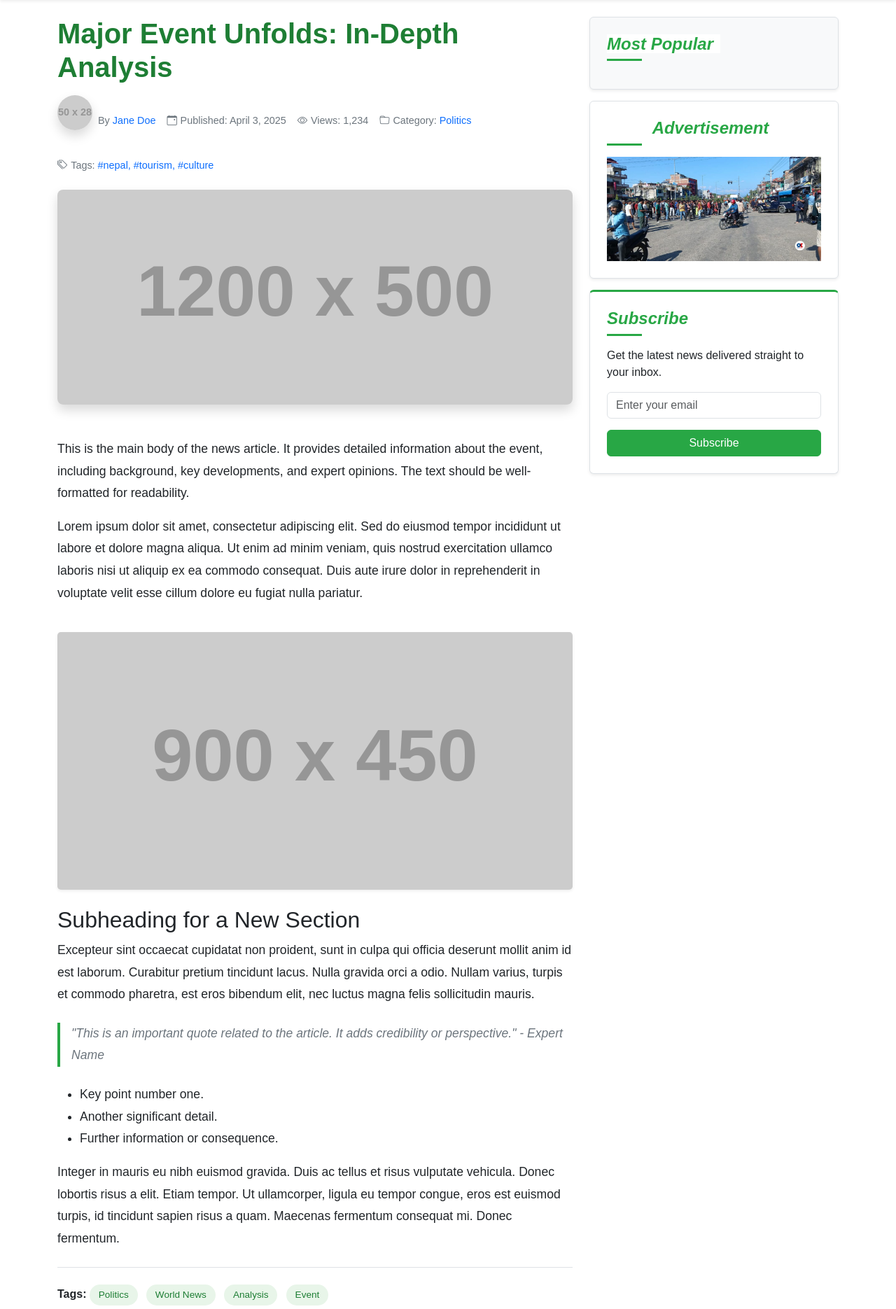
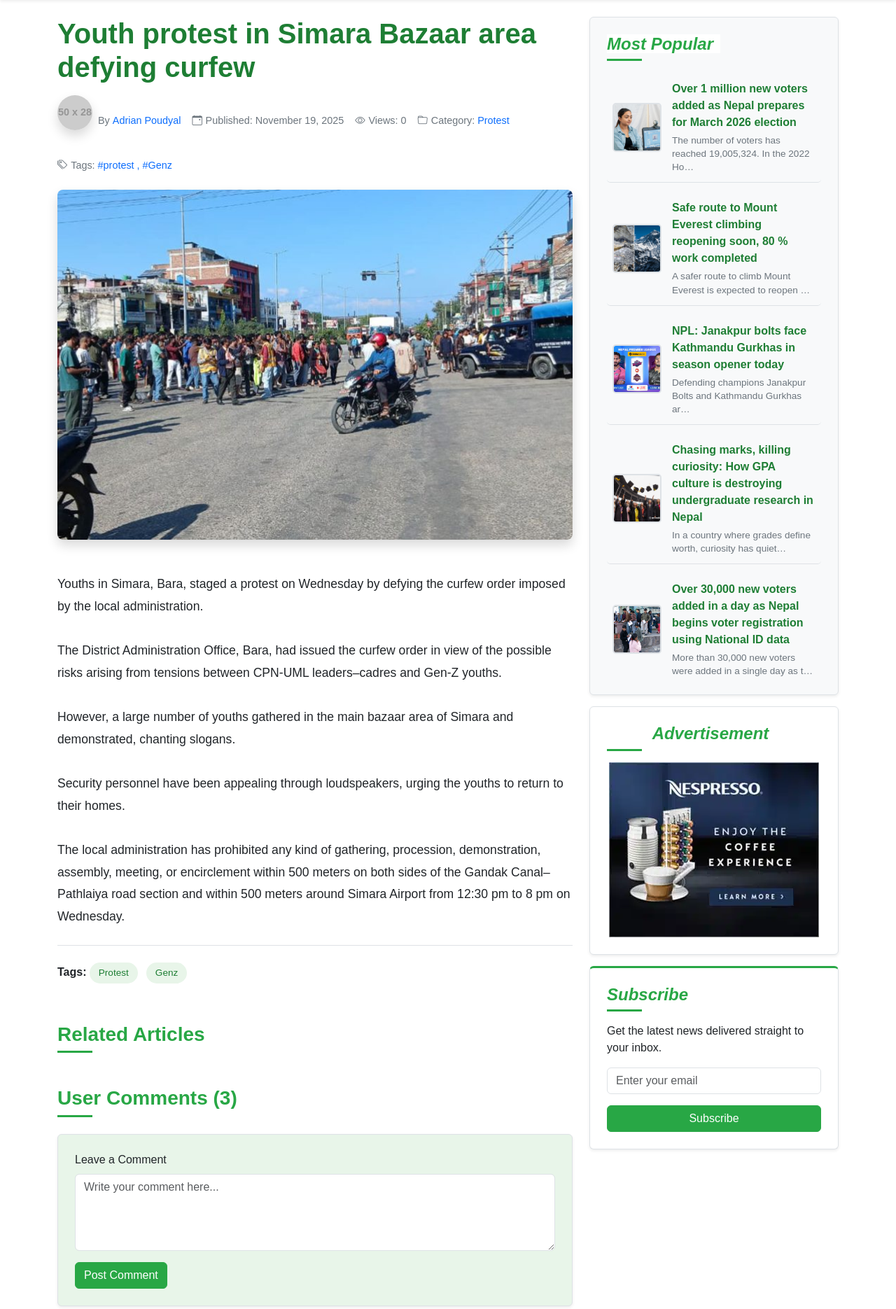
Before and after one commit to Adrian2062/NewsPortal, a Django app: page /post-detail/1/ in a window 1280 px wide. Shown: the part 73-1943 px from the top of the page at 70% size. Run offline with Django 5.2, Linux system fonts and the light colour scheme; data comes from the database, SQL or seed files in the repository; both versions use the stored data as it was after the commit; grey boxes labelled with a size stand in for pictures from a placeholder-image service; some libraries are stand-ins or nearby versions.

Commit message:
Updated on Categories, Advertisement

```diff
--- a/NEWS/settings.py
+++ b/NEWS/settings.py
@@ -62,6 +62,7 @@ TEMPLATES = [
                 'django.template.context_processors.request',
                 'django.contrib.auth.context_processors.auth',
                 'django.contrib.messages.context_processors.messages',
+                'newspaper.nav.navigation',
             ],
         },
     },
--- a/newspaper/admin.py
+++ b/newspaper/admin.py
@@ -1,6 +1,7 @@
 from django.contrib import admin
-from newspaper.models import Post, Tag, Category
+from newspaper.models import Post, Tag, Category, Advertisement
 # Register your models here.
 admin.site.register(Post)
 admin.site.register(Tag)
 admin.site.register(Category)
+admin.site.register(Advertisement)
--- a/newspaper/models.py
+++ b/newspaper/models.py
@@ -45,3 +45,9 @@ class Post(TimeStampedModel):
 
     def __str__(self):
         return self.title
+
+class Advertisement(TimeStampedModel):
+    title = models.CharField(max_length=100)
+    image = models.ImageField(upload_to="advertisements/%Y/%m/%d/", blank=False)
+    def __str__(self):
+        return self.title
--- /dev/null
+++ b/newspaper/nav.py
@@ -0,0 +1,5 @@
+from newspaper.models import Category
+
+def navigation(request):
+    categories = Category.objects.all()
+    return {"categories": categories}
--- a/newspaper/views.py
+++ b/newspaper/views.py
@@ -3,9 +3,23 @@ from django.views.generic import TemplateView, ListView, DetailView
 from django.utils import timezone
 from datetime import timedelta
 from .models import Post
+from newspaper.models import Advertisement
 
+class SidebarMixin:
+     def get_context_data(self, **kwargs):
+        context = super().get_context_data(**kwargs)
+        context["popular_posts"] = Post.objects.filter(
+            published_at__isnull=False,
+            status="active"
+        ).order_by("-published_at")[:5]
+
+        context["advertisements"] = (
+            Advertisement.objects.all().order_by("-created_at").first()
+        )
+
+        return context
 # Create your views here.
-class HomeView(TemplateView):
+class HomeView(SidebarMixin,TemplateView):
     template_name = "newsportal/home.html"
 
     # If we want to add extra context data to our template we use get_context_data
@@ -36,7 +50,7 @@ class HomeView(TemplateView):
             status="active"
         ).order_by("-published_at")[:5]
         return context
-class PostListView(ListView):
+class PostListView(SidebarMixin,ListView):
     model = Post
     template_name = "newsportal/list/list.html"
     context_object_name = "posts"
@@ -47,14 +61,8 @@ class PostListView(ListView):
             published_at__isnull=False,
             status="active"
         ).order_by("-published_at")
-    def get_context_data(self, **kwargs):
-        context = super().get_context_data(**kwargs)
-        context["popular_posts"] = Post.objects.filter(
-            published_at__isnull=False,
-            status="active"
-        ).order_by("-published_at")[:5]
-        return context
-class PostDetailView(DetailView):
+
+class PostDetailView(SidebarMixin,DetailView):
     model = Post
     template_name = "newsportal/detail/detail.html"
     context_object_name = "post"
@@ -63,3 +71,17 @@ class PostDetailView(DetailView):
         query = super().get_queryset()
         query = query.filter(published_at__isnull=False, status="active")
         return query
+
+    def get_context_data(self, **kwargs):
+        context = super().get_context_data(**kwargs)
+
+        context["related_articles"] = (
+            Post.objects.filter(
+                published_at__isnull=False,
+                status="active",
+                category=self.object.category
+            )
+            .exclude(id=self.object.id)
+            .order_by("-published_at", "-views_count")[:2]
+        )
+        return context
--- a/templates/newsportal/detail/left/post_detail.html
+++ b/templates/newsportal/detail/left/post_detail.html
@@ -1,63 +1,40 @@
  <article>
             <!-- Article Header -->
             <header class="article-header mb-4">
-              <h1 class="article-title">Major Event Unfolds: In-Depth Analysis</h1>
+              <h1 class="article-title">{{ post.title }}</h1>
               <div class="article-meta">
                 <span class="author-profile">
                   <img src="https://placehold.co/50/28a745/ffffff?text=A" alt="Author" />
-                  By <a href="#" class="text-decoration-none ms-1">Jane Doe</a>
+                  By <a href="#" class="text-decoration-none ms-1">{{ post.author.get_full_name }}</a>
                 </span>
-                <span><i class="bi bi-calendar-event"></i> Published: April 3, 2025</span>
-                <span><i class="bi bi-eye"></i> Views: 1,234</span>
-                <span><i class="bi bi-folder"></i>Category: <a href="#" class="text-decoration-none ms-1">Politics</a></span>
-                <span><i class="bi bi-tags"></i>Tags: <a href="#" class="text-decoration-none ms-1">#nepal, #tourism, #culture</a></span>
+                <span><i class="bi bi-calendar-event"></i> Published: {{ post.published_at|date:"F j, Y"}}</span>
+                <span><i class="bi bi-eye"></i> Views: {{ post.views_count }}</span>
+                <span><i class="bi bi-folder"></i>Category: <a href="#" class="text-decoration-none ms-1">{{ post.category.name }}</a></span>
+                <span><i class="bi bi-tags"></i>Tags:
+                  <a href="#" class="text-decoration-none ms-1">
+                    {% for tag in post.tag.all %}
+                      #{{ tag.name }} {% if not forloop.last %}, {% endif %}
+                    {% endfor %}
+                  </a></span>
               </div>
-              <img src="https://placehold.co/1200x500/28a745/ffffff?text=Featured+Article+Image"
-                   alt="Featured Article Image" />
+              <img src="{{ post.featured_image.url }}"
+                  width="1200"
+                  height="500"
+                   alt="{{ post.title }}" />
             </header>
 
             <!-- Article Body -->
             <section class="article-content">
-              <p>
-                This is the main body of the news article. It provides detailed information about the event, including background, key developments, and expert opinions. The text should be well-formatted for readability.
-              </p>
-
-              <p>
-                Lorem ipsum dolor sit amet, consectetur adipiscing elit. Sed do eiusmod tempor incididunt ut labore et dolore magna aliqua. Ut enim ad minim veniam, quis nostrud exercitation ullamco laboris nisi ut aliquip ex ea commodo consequat. Duis aute irure dolor in reprehenderit in voluptate velit esse cillum dolore eu fugiat nulla pariatur.
-              </p>
-
-              <img src="https://placehold.co/900x450/6c757d/ffffff?text=Content+Image"
-                   alt="Content Image"
-                   class="my-4 shadow-sm" />
-
-              <h2>Subheading for a New Section</h2>
-              <p>
-                Excepteur sint occaecat cupidatat non proident, sunt in culpa qui officia deserunt mollit anim id est laborum. Curabitur pretium tincidunt lacus. Nulla gravida orci a odio. Nullam varius, turpis et commodo pharetra, est eros bibendum elit, nec luctus magna felis sollicitudin mauris.
-              </p>
-
-              <blockquote>
-                "This is an important quote related to the article. It adds credibility or perspective." - Expert Name
-              </blockquote>
-
-              <ul>
-                <li>Key point number one.</li>
-                <li>Another significant detail.</li>
-                <li>Further information or consequence.</li>
-              </ul>
-
-              <p>
-                Integer in mauris eu nibh euismod gravida. Duis ac tellus et risus vulputate vehicula. Donec lobortis risus a elit. Etiam tempor. Ut ullamcorper, ligula eu tempor congue, eros est euismod turpis, id tincidunt sapien risus a quam. Maecenas fermentum consequat mi. Donec fermentum.
-              </p>
+              {{ post.content|linebreaksbr }}
             </section>
 
             <!-- Article Footer -->
             <footer class="mt-4 pt-4 border-top">
               <div class="article-tags">
                 <strong>Tags:</strong>
-                <a href="#">Politics</a>
-                <a href="#">World News</a>
-                <a href="#">Analysis</a>
-                <a href="#">Event</a>
+                {% for tag in post.tag.all %}
+                  <a href="#">{{ tag.name|title }}</a>
+                {% endfor %}
               </div>
             </footer>
           </article>
--- a/templates/newsportal/detail/left/related_articles.html
+++ b/templates/newsportal/detail/left/related_articles.html
@@ -5,34 +5,23 @@
             </h3>
             <div class="row row-cols-1 row-cols-md-2 g-4">
               <!-- Related Item 1 -->
+              {% for post in related_articles %}
                 <div class="col">
                   <div class="card h-100 shadow-sm news-card">
-                  <img src="https://placehold.co/400x250/6c757d/ffffff?text=Related+1"
+                    <img src="{{ post.featured_image.url }}"
+                        width="400"
+                        height="250"
                         class="card-img-top"
                         alt="Related News 1" />
                     <div class="card-body">
-                    <h5 class="card-title">Related Story Headline 1</h5>
-                    <a href="article.html" class="btn btn-outline-success btn-sm mt-2">Read More</a>
+                      <h5 class="card-title">{{ post.title }}</h5>
+                      <a href="{% url 'post-detail' post.pk %}" class="btn btn-outline-success btn-sm mt-2">Read More</a>
                     </div>
                     <div class="card-footer">
-                    <small class="text-muted">April 1, 2025</small>
+                      <small class="text-muted">{{ post.published_at|date:"F j, Y" }}</small>
                     </div>
                   </div>
                 </div>
-              <!-- Related Item 2 -->
-              <div class="col">
-                <div class="card h-100 shadow-sm news-card">
-                  <img src="https://placehold.co/400x250/17a2b8/ffffff?text=Related+2"
-                       class="card-img-top"
-                       alt="Related News 2" />
-                  <div class="card-body">
-                    <h5 class="card-title">Another Related Article</h5>
-                    <a href="article.html" class="btn btn-outline-success btn-sm mt-2">Read More</a>
-                  </div>
-                  <div class="card-footer">
-                    <small class="text-muted">March 30, 2025</small>
-                  </div>
-                </div>
-              </div>
+              {% endfor %}
             </div>
           </section>
--- a/templates/newsportal/home/left/featured_story.html
+++ b/templates/newsportal/home/left/featured_story.html
@@ -5,7 +5,7 @@
         <p class="card-text">
             {{ featured_post.content|truncatechars:200 }}
         </p>
-        <a href="article.html" class="btn btn-success">Read More <i class="bi bi-arrow-right-short"></i></a>
+        <a href="{% url 'post-detail' featured_post.pk %}" class="btn btn-success">Read More <i class="bi bi-arrow-right-short"></i></a>
         <p class="card-text mt-2">
             <small class="text-muted">Published: {{ featured_post.published_at|date:"F j, Y"}}</small>
         </p>
--- a/templates/newsportal/home/left/trending_news.html
+++ b/templates/newsportal/home/left/trending_news.html
@@ -13,7 +13,7 @@
                      width="400"
                      height="250" />
                 <div class="card-body">
-                  <h5 class="card-title">{{ post.title}}</h5>
+                  <h5 class="card-title">{{ post.title }}</h5>
                   <p class="card-text">{{ post.content|truncatechars:60 }}</p>
                   <a href="article.html" class="btn btn-outline-success btn-sm">Read More</a>
                 </div>
--- a/templates/newsportal/home/right/advertisement.html
+++ b/templates/newsportal/home/right/advertisement.html
@@ -3,7 +3,9 @@
               <h4 class="fst-italic section-title">
                 <span>Advertisement</span>
               </h4>
-              <img src="{{ post.featured_image.url }}"
+              <img src="{{ advertisements.image.url }}"
                    class="img-fluid"
+                   width="300"
+                   height="250"
                    alt="{{post.title}}" />
             </div>
--- a/templates/newsportal/nav.html
+++ b/templates/newsportal/nav.html
@@ -1,13 +1,8 @@
 <nav class="navbar navbar-expand-lg sticky-top elegant-navbar">
   <div class="container">
     <a class="navbar-brand fw-bold" href="/">NewsPortal</a>
-        <button class="navbar-toggler"
-                type="button"
-                data-bs-toggle="collapse"
-                data-bs-target="#navbarNavDropdown"
-                aria-controls="navbarNavDropdown"
-                aria-expanded="false"
-                aria-label="Toggle navigation">
+    <button class="navbar-toggler" type="button" data-bs-toggle="collapse" data-bs-target="#navbarNavDropdown"
+      aria-controls="navbarNavDropdown" aria-expanded="false" aria-label="Toggle navigation">
       <span class="navbar-toggler-icon"></span>
     </button>
     <div class="collapse navbar-collapse" id="navbarNavDropdown">
@@ -19,24 +14,15 @@
           <a class="nav-link" href="{% url 'post-list' %}">Latest News</a>
         </li>
         <li class="nav-item dropdown">
-              <a class="nav-link dropdown-toggle"
-                 href="#"
-                 role="button"
-                 data-bs-toggle="dropdown"
+          <a class="nav-link dropdown-toggle" href="#" role="button" data-bs-toggle="dropdown"
             aria-expanded="false">Categories</a>
           <ul class="dropdown-menu">
+            {% for category in categories %}
             <li>
-                  <a class="dropdown-item" href="category.html">Politics</a>
+              <a class="dropdown-item" href="category.html">{{ category.name|title }}</a>
             </li>
-                <li>
-                  <a class="dropdown-item" href="category.html">Sports</a>
-                </li>
-                <li>
-                  <a class="dropdown-item" href="category.html">Technology</a>
-                </li>
-                <li>
-                  <a class="dropdown-item" href="category.html">Entertainment</a>
-                </li>
+            {% endfor %}
+
             <li>
               <hr class="dropdown-divider" />
             </li>
@@ -59,19 +45,13 @@
         </li>
       </ul>
       <form class="d-flex me-3" role="search">
-            <input class="form-control form-control-sm me-2"
-                   type="search"
-                   placeholder="Search..."
-                   aria-label="Search" />
+        <input class="form-control form-control-sm me-2" type="search" placeholder="Search..." aria-label="Search" />
         <button class="btn btn-outline-success btn-sm" type="submit">
           <i class="bi bi-search"></i>
         </button>
       </form>
       <div class="form-check form-switch">
-            <input class="form-check-input"
-                   type="checkbox"
-                   role="switch"
-                   id="darkModeSwitch" />
+        <input class="form-check-input" type="checkbox" role="switch" id="darkModeSwitch" />
         <label class="form-check-label" for="darkModeSwitch">
           <i class="bi bi-moon-stars-fill"></i>
         </label>
```
Also changed, not shown: db.sqlite3, media/advertisements/2025/11/23/ad-image.webp (added), media/post_images/2025/11/23/voter-gen-z-voter-new-voter-voter-listing-kathmandu-8-1024x683-1.jpg (added), newspaper/migrations/0002_advertisement.py (added). Lines whose indentation alone changed are shown as unchanged.
